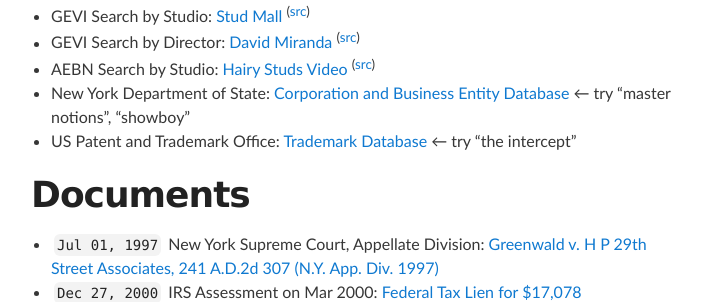
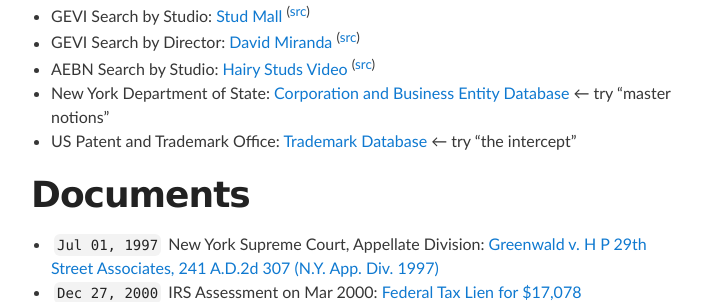
Before and after one commit to masternotions/masternotions.github.io, a Jekyll site: the page built from index.md, in a window 1280 px wide and 900 px high, scrolled down 1186 px. Shown: the part 177-479 px from the top of the window, without its empty margins (289-991 px from the left). Built offline with Jekyll 4.4.1, drawn with Linux system fonts in a browser that asks for light colours; comment, search, counter and statistics services are not loaded.

Commit message:
Update index.md

```diff
--- a/index.md
+++ b/index.md
@@ -68,7 +68,7 @@ Here's an audio clip of GG talking in Hot.Hairy.Real. 4: **[Is your dick hard?](
 - GEVI Search by Studio: [Stud Mall](./assets/images/gevi-studio-studmall.png) <sup>([src](https://www.gayeroticvideoindex.com/C/7/6277.html))</sup>
 - GEVI Search by Director: [David Miranda](./assets/images/gevi-director-dm.png) <sup>([src](https://www.gayeroticvideoindex.com/D/3/2013.html))</sup>
 - AEBN Search by Studio: [Hairy Studs Video](./assets/images/aebn-series-hairystuds.png) <sup>([src](https://gay.aebn.com/gay/studios/19516/hairy-studs-video))</sup>
-- New York Department of State: [Corporation and Business Entity Database](https://appext20.dos.ny.gov/corp_public/corpsearch.entity_search_entry) &#8592; try "master notions", "showboy"
+- New York Department of State: [Corporation and Business Entity Database](https://appext20.dos.ny.gov/corp_public/corpsearch.entity_search_entry) &#8592; try "master notions"
 - US Patent and Trademark Office: [Trademark Database](http://tess2.uspto.gov/) &#8592; try "the intercept"
 
 # Documents
```
